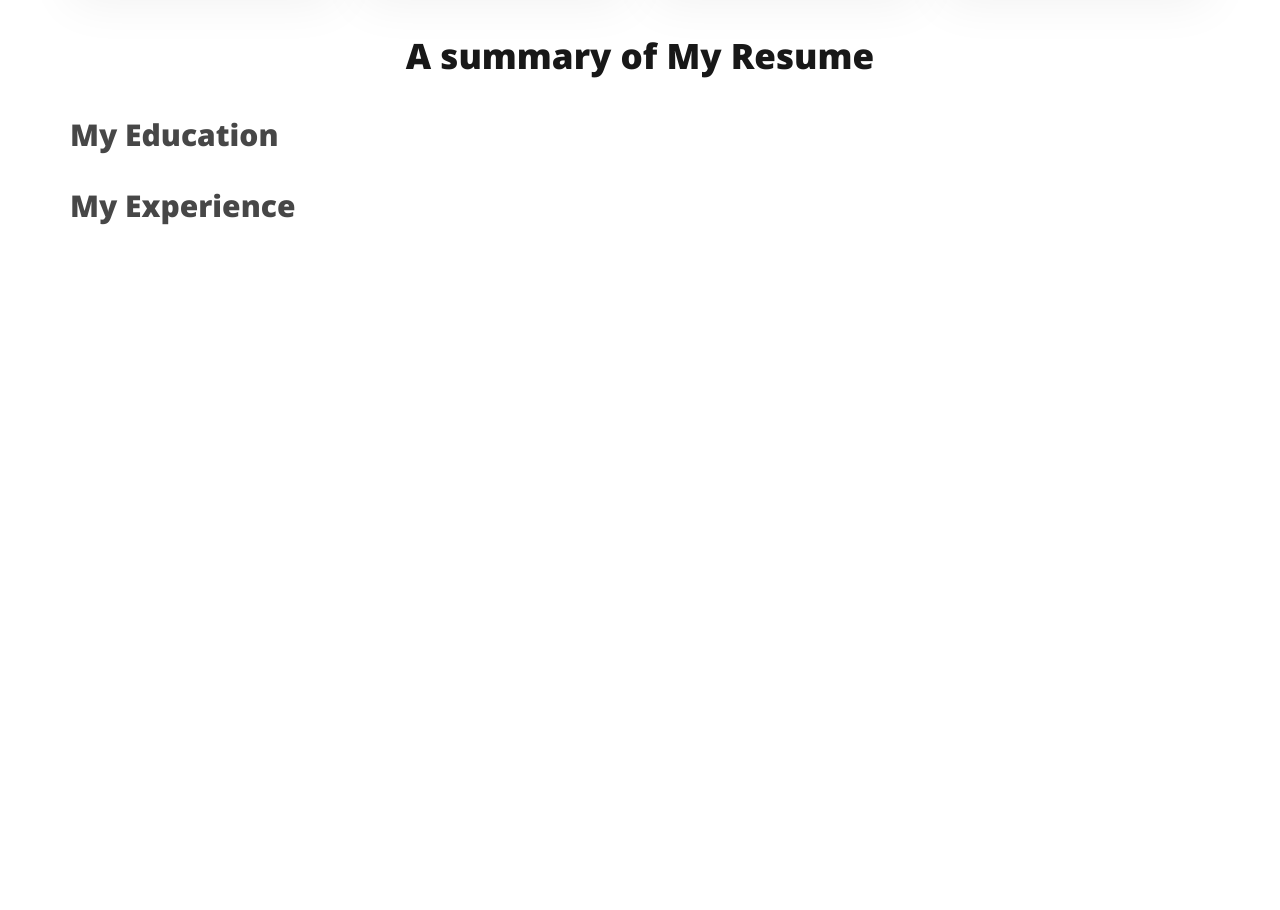
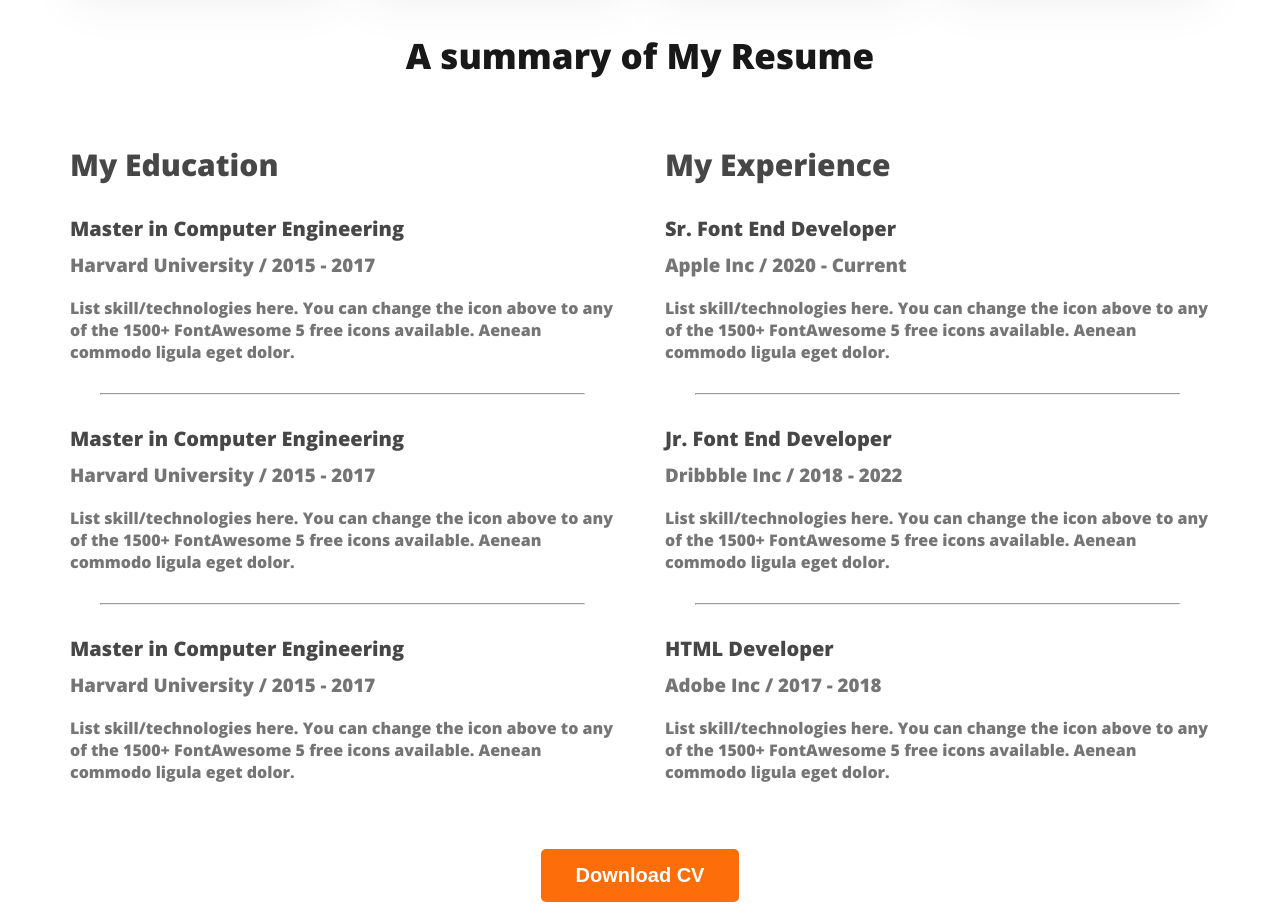
Before and after one commit to Ratul01921/developer-prottfolio, a plain HTML site: page index.html in a window 1280 px wide. Shown: the part 2198-3108 px from the top of the page. Before the commit the page ends 2454 px from the top, so only its background shows below. Drawn offline with nearby package versions, Linux system fonts and the light colour scheme.

Commit message:
finished the resume section

```diff
--- a/index.html
+++ b/index.html
@@ -100,22 +100,75 @@
 
     </section>
     <!-- resume section -->
-    <section>
+    <section >
       <h3 class="section-title">A summary of My Resume</h3>
       <div class="resume-container">
         <div class="resume-column">
           <h3 class="resume-column-title">My Education</h3>
+
+          <div class="resume-item">
+          <h2 class="resume-item-title">Master in Computer Engineering</h2>
+          <h3 class="resume-item-institute">Harvard University / 2015 - 2017</h3>
+          <p class="resume-description">List skill/technologies here. You can change the icon above
+          to any of the 1500+ FontAwesome 5 free icons available. Aenean commodo ligula eget dolor.</p>
           </div>
-        <div class="resume-column">
-          <h3 class="resume-column-title">My Experience</h3>
-        </div>
+          <hr>
+          <div class="resume-item">
+          <h2 class="resume-item-title">Master in Computer Engineering</h2>
+          <h3 class="resume-item-institute">Harvard University / 2015 - 2017</h3>
+          <p class="resume-description">List skill/technologies here. You can change the icon above
+          to any of the 1500+ FontAwesome 5 free icons available. Aenean commodo ligula eget dolor.</p>
+          </div>
+          <hr>
+          <div class="resume-item">
+          <h2 class="resume-item-title">Master in Computer Engineering</h2>
+          <h3 class="resume-item-institute">Harvard University / 2015 - 2017</h3>
+          <p class="resume-description">List skill/technologies here. You can change the icon above
+          to any of the 1500+ FontAwesome 5 free icons available. Aenean commodo ligula eget dolor.</p>
+          </div>
 
 
+
+
+
+
+
+          </div>
+          <div class="resume-column">
+            <h3 class="resume-column-title">My Experience</h3>
+
+          <div class="resume-item">
+           <h2 class="resume-item-title">Sr. Font End Developer</h2>
+            <h3 class="resume-item-institute">Apple Inc / 2020 - Current</h3>
+            <p class="resume-description">List skill/technologies here. You can change the icon above
+            to any of the 1500+ FontAwesome 5 free icons available. Aenean commodo ligula eget dolor.</p>
+
+          </div>
+          <hr>
+          <div class="resume-item">
+           <h2 class="resume-item-title">Jr. Font End Developer</h2>
+            <h3 class="resume-item-institute">Dribbble Inc / 2018 - 2022</h3>
+            <p class="resume-description">List skill/technologies here. You can change the icon above
+            to any of the 1500+ FontAwesome 5 free icons available. Aenean commodo ligula eget dolor.</p>
+
+          </div>
+          <hr>
+          <div class="resume-item">
+            <h2 class="resume-item-title">HTML Developer</h2>
+            <h3 class="resume-item-institute">Adobe Inc / 2017 - 2018</h3>
+            <p class="resume-description">List skill/technologies here. You can change the icon above
+            to any of the 1500+ FontAwesome 5 free icons available. Aenean commodo ligula eget dolor.</p>
+
+          </div>
+          </div>
+       </div>
+      </div>
+      <div class="download-cv">
+        <button class="btn-primary">Download CV</button>
       </div>
     </section>
   </main>
   <footer>
-
   </footer>
 </body>
 
--- a/style/portfolio.css
+++ b/style/portfolio.css
@@ -146,3 +146,29 @@ main sctioin{
   font-weight: 700;
 
 }
+.resume-container{
+  display: flex;
+  gap: 50px;
+}
+.resume-description, .resume-item-institute{
+  color: #757575;
+}
+
+
+.resume-container hr{
+  margin: 30px;
+}
+.resume-item-title{
+  color:  #474747;
+  font-size: 20px;
+  font-weight: 700;
+  margin-bottom: 10px;
+}
+.resume-item-institute{
+  margin-bottom: 20px;
+  margin-top: 0px;
+}
+.download-cv{
+  text-align: center;
+  margin-top: 50px;
+}
```
